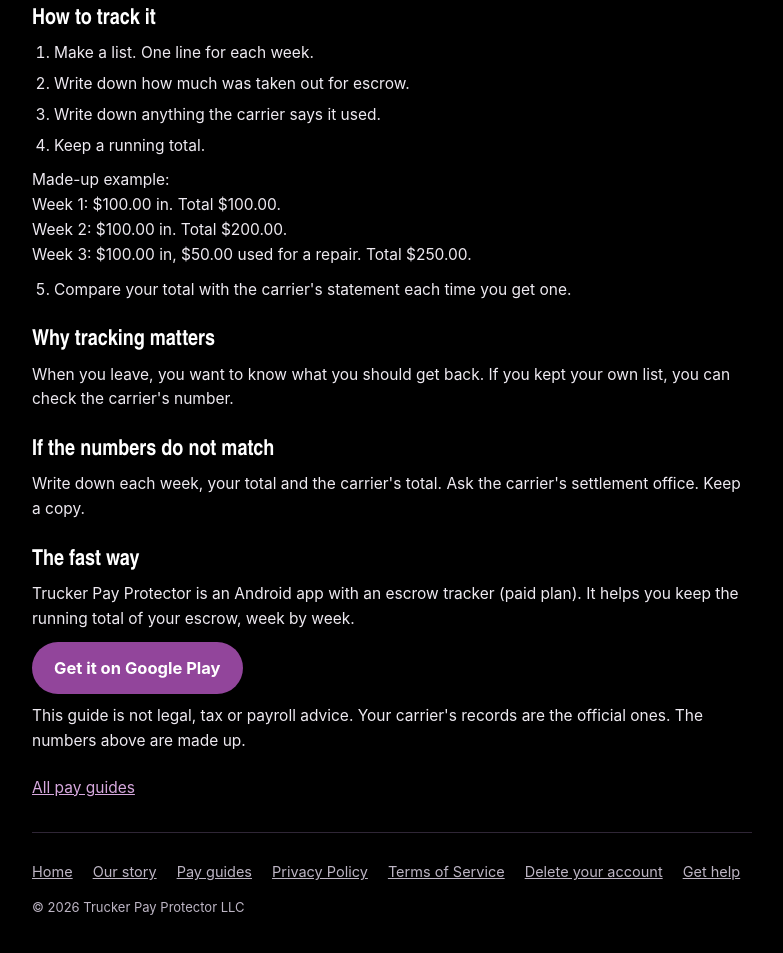
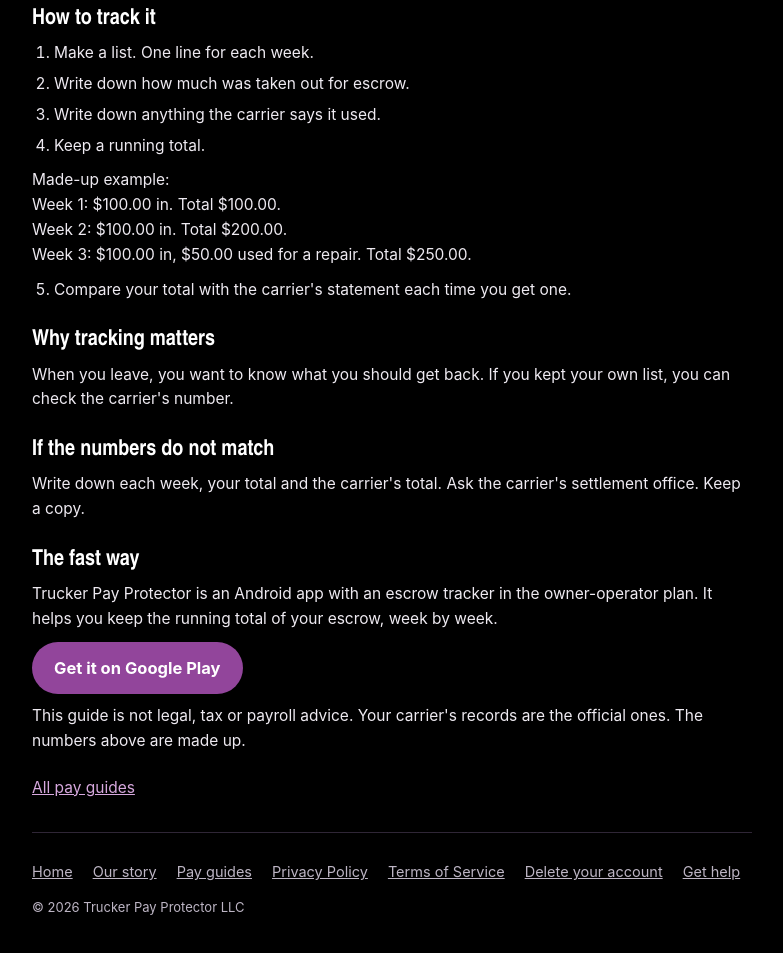
Before and after one commit to andrewjuliusarnold-eng/trucker-pay-protector-site, a plain HTML site: page guides/escrow/index.html in a window 1280 px wide. Shown: the part 553-1506 px from the top of the page, without its empty margins (248-1031 px from the left). Drawn offline with Linux system fonts and the light colour scheme; a web font is replaced by a local one.

Commit message:
Guides 3 and 4 and llms.txt: settlement checks and escrow tracker are in the owner-operator plan (Ruth; Marge Addendum 7)
Co-Authored-By: Claude Opus 5.5 <noreply@anthropic.com>
Claude-Session: https://claude.ai/code/session_01C3zU6i8Z2kKbFtDhdP8mLm

```diff
--- a/guides/escrow/index.html
+++ b/guides/escrow/index.html
@@ -87,7 +87,7 @@
     </section>
     <section>
       <h2>The fast way</h2>
-      <p>Trucker Pay Protector is an Android app with an escrow tracker (paid plan). It helps you keep the running total of your escrow, week by week.</p>
+      <p>Trucker Pay Protector is an Android app with an escrow tracker in the owner-operator plan. It helps you keep the running total of your escrow, week by week.</p>
       <p><a class="btn" href="https://play.google.com/store/apps/details?id=com.truckerpayprotector.app">Get it on Google Play</a></p>
       <p>This guide is not legal, tax or payroll advice. Your carrier&#x27;s records are the official ones. The numbers above are made up.</p>
     </section>
```
Also changed, not shown: guides/read-your-settlement/index.html (+1 -1 lines), llms.txt, tools/home/llms.txt, 2 other files.
